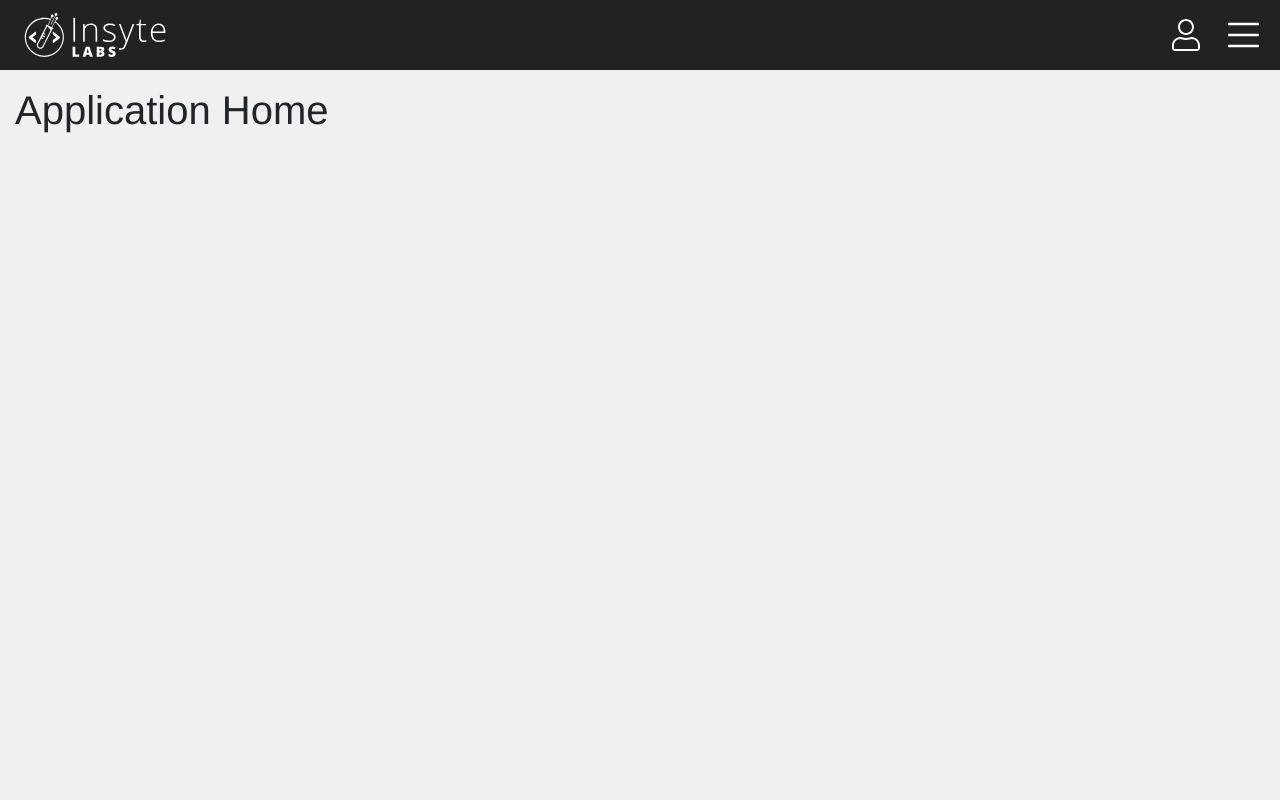
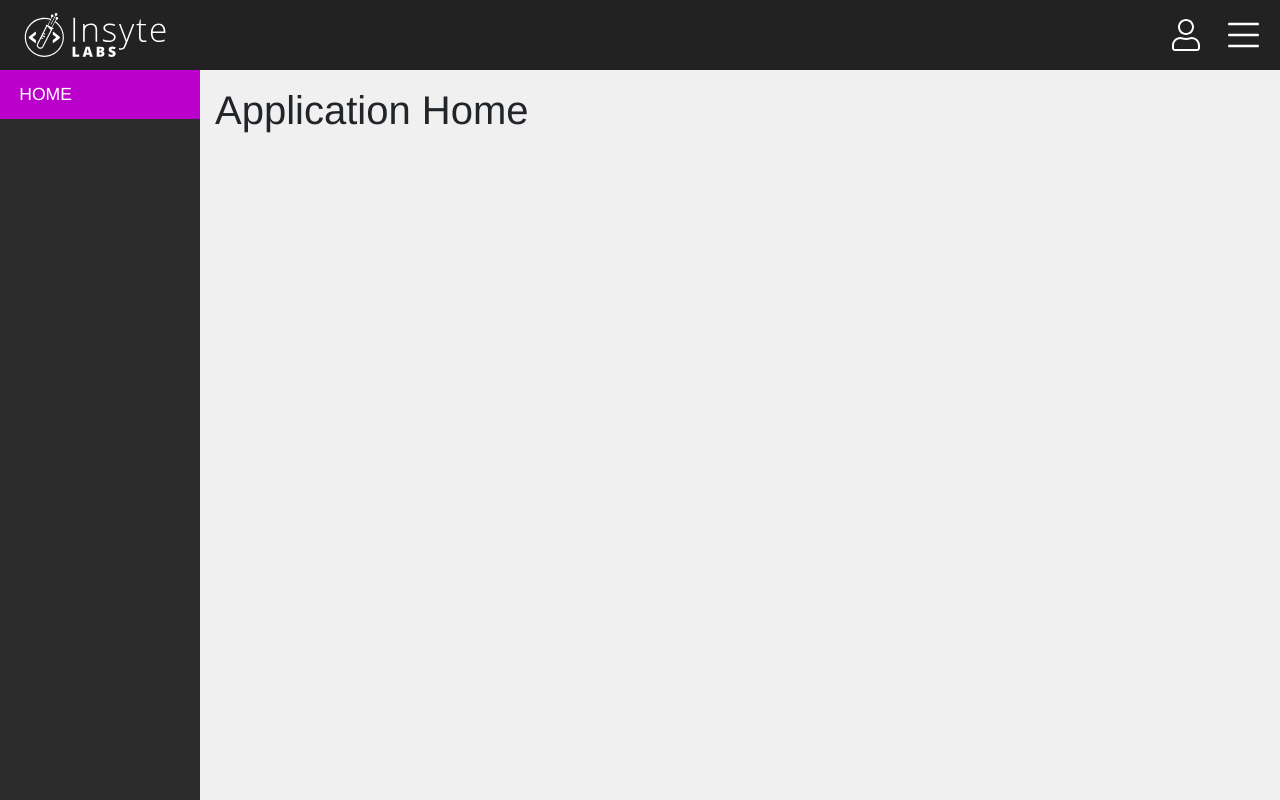
Before and after one commit to InsyteLabs/crowd-core-frontend, a Vue app: page / in a window 1280 px wide. Built offline with nearby package versions, Linux system fonts and the light colour scheme.

Commit message:
default nav openness based on initial window width

```diff
--- a/src/App.vue
+++ b/src/App.vue
@@ -50,7 +50,7 @@ import UserProfile from '@/components/user/UserProfile.vue';
 export default class App extends Vue{
     @Ref('messages') messages!: AppMessages;
 
-    navigationVisible:  boolean = false;
+    navigationVisible:  boolean = window.innerWidth >= 768;
     userProfileVisible: boolean = false;
     loggedIn:           boolean = (this.user && this.user.id) ? true : false;
 
```
